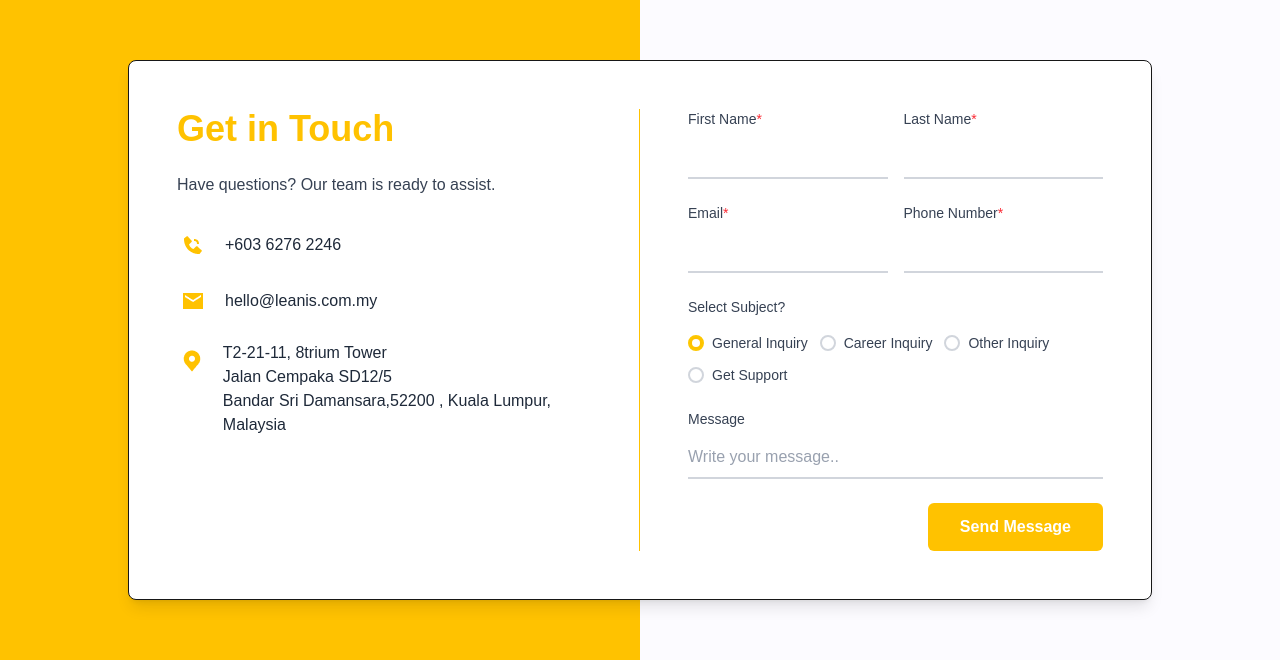
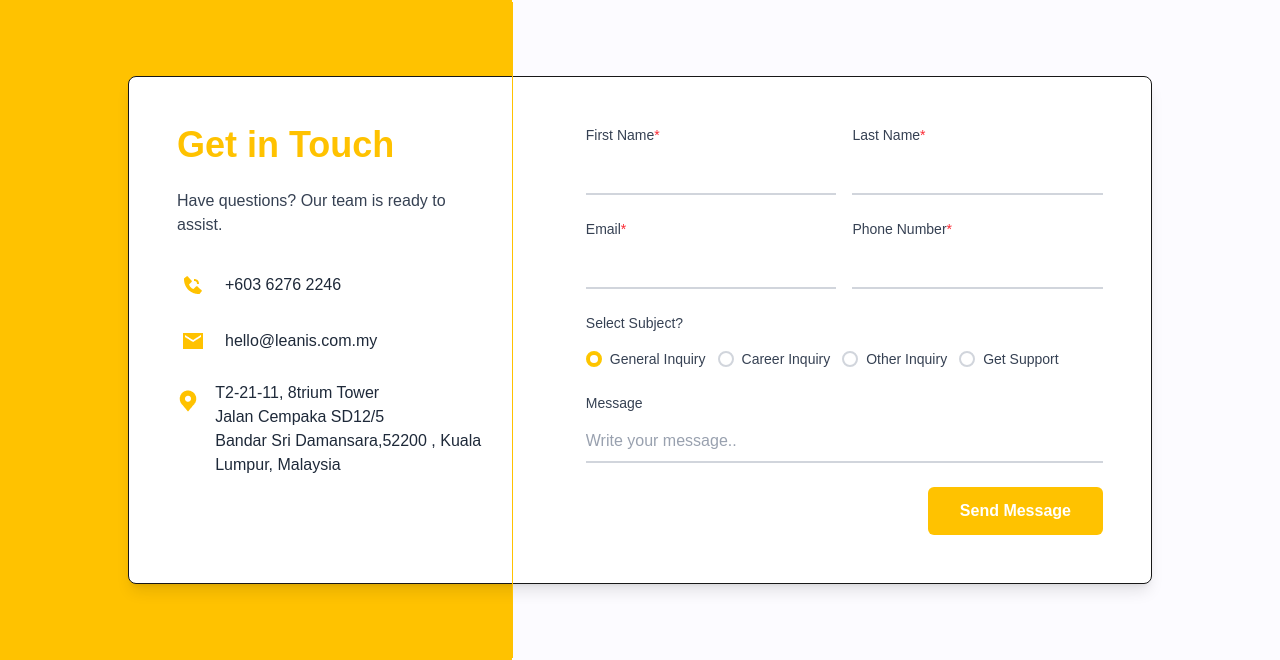
Before and after one commit to iqbalrahmanlean/lean-x-website, a Next.js app: page / in a window 1280 px wide. Shown: the part 5187-5847 px from the top of the page. Built offline with nearby package versions, Linux system fonts and the light colour scheme.

Commit message:
update the card

```diff
--- a/src/components/ContactSection.tsx
+++ b/src/components/ContactSection.tsx
@@ -34,15 +34,18 @@ export default function ContactSection() {
   };
 
   return (
-    <section id="contact" className="py-16 px-6" style={{ background: 'linear-gradient(90deg, #ffc200 50%, #FCFBFF 50%)' }}>
+    <section id="contact" className="py-16 px-6 relative" style={{ background: 'linear-gradient(90deg, #ffc200 40%, #FCFBFF 40%)' }}>
+      {/* Vertical line that matches the background split exactly with padding */}
+     <div className="absolute left-[40%] top-[5%] bottom-[5%] w-px bg-yellow-400 z-20" style={{ backgroundColor: '#FFC200' }}></div>
+
+
       <div className="max-w-7xl mx-auto flex items-center justify-center min-h-[600px]">
         {/* Centered White Card */}
-        <div className="bg-white rounded-lg shadow-lg border  w-full max-w-5xl">
-          <div className="grid grid-cols-1 lg:grid-cols-2 gap-0">
-            {/* Left Side - Contact Info */}
-            <div className="p-12 relative">
-              {/* Custom border with padding */}
-              <div className="absolute right-0 top-12 bottom-12 w-px bg-yellow-400" style={{ backgroundColor: '#FFC200' }}></div>
+        <div className="bg-white rounded-lg shadow-lg border w-full max-w-5xl relative">
+          <div className="grid grid-cols-1 lg:grid-cols-5 gap-0">
+            {/* Left Side - Contact Info (40%) */}
+            <div className="lg:col-span-2 p-12 relative">
+              {/* Remove the old border line since we now have the absolute positioned one */}
               <h2 className="text-4xl font-bold text-yellow-400 mb-6">Get in Touch</h2>
               <p className="text-gray-700 mb-8">Have questions? Our team is ready to assist.</p>
 
@@ -77,10 +80,8 @@ export default function ContactSection() {
               </div>
             </div>
 
-
-
-            {/* Right Side - Contact Form */}
-            <div className="p-12">
+            {/* Right Side - Contact Form (60%) */}
+            <div className="lg:col-span-3 p-12">
               <form onSubmit={handleSubmit} className="space-y-6">
                 {/* Name Fields */}
                 <div className="grid grid-cols-1 md:grid-cols-2 gap-4">
```
